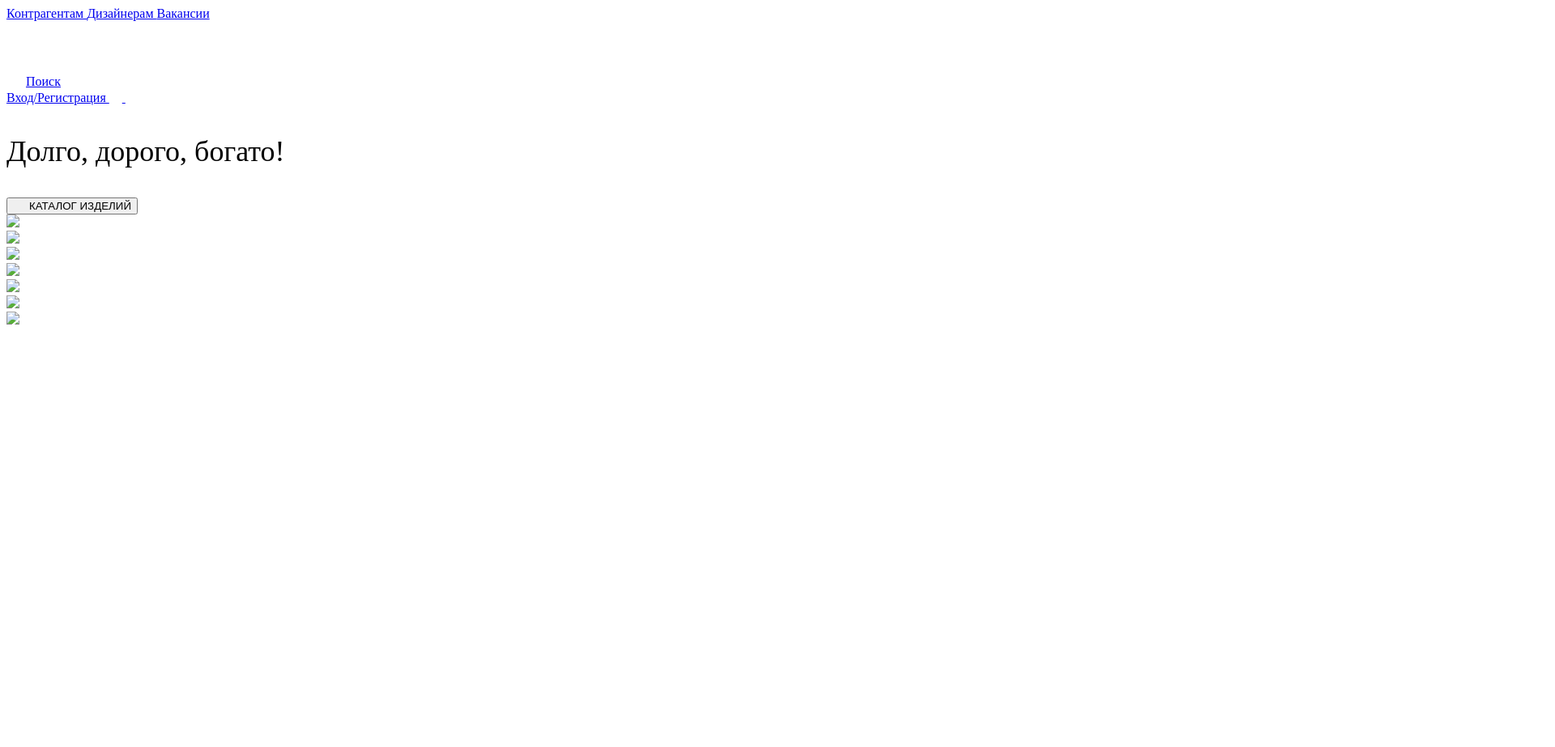
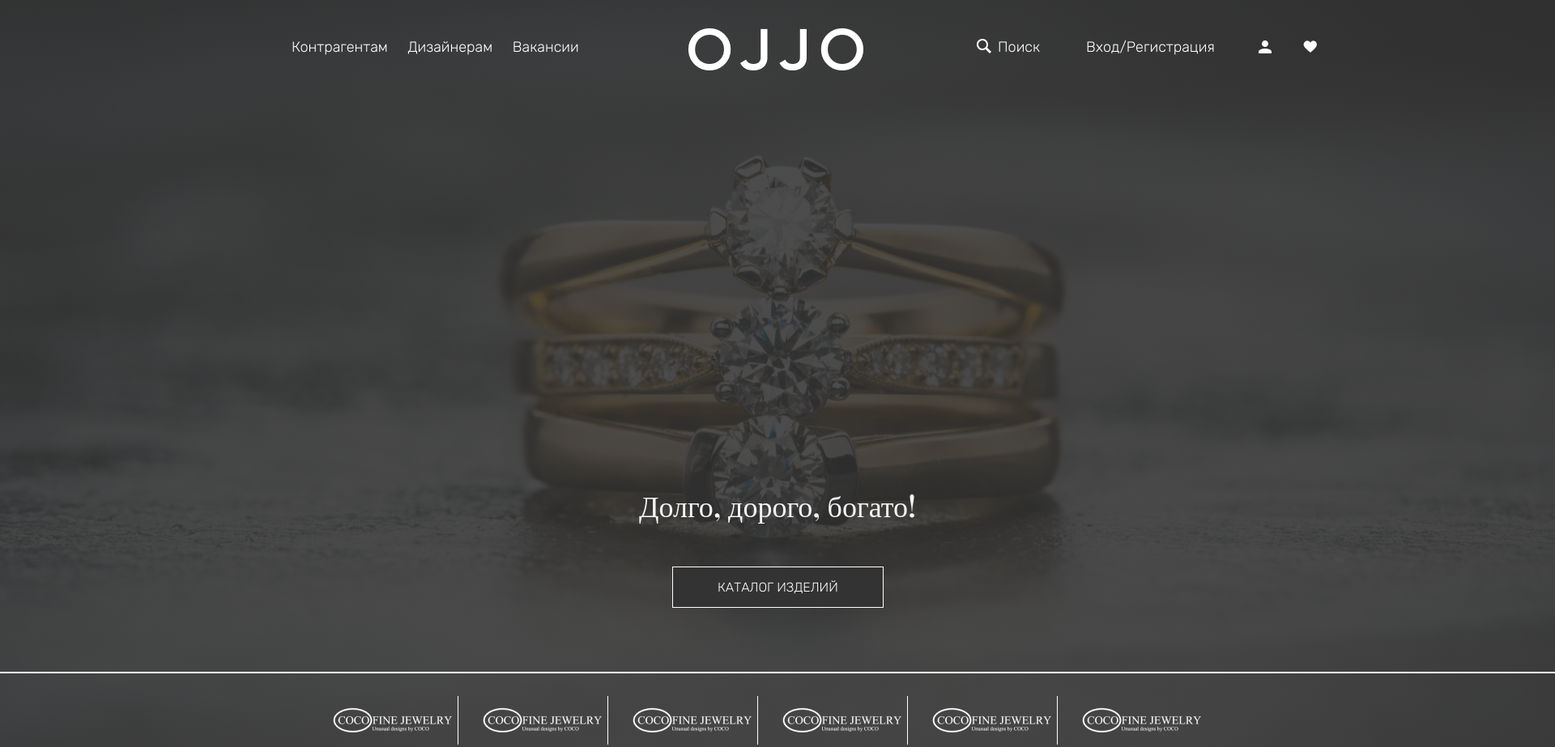
Before and after one commit to f4ver/Store, a plain HTML site: page index.html in a window 1280 px wide. Shown: the whole page at 81% size, 1920 px wide, since content can reach past the window. Before the commit the page ends 800 px from the top, so only its background shows below. Drawn offline with nearby package versions, Linux system fonts and the light colour scheme; the site is published under a folder, as on GitHub Pages, so addresses that start at the root find nothing.

Commit message:
main page

```diff
--- a/index.html
+++ b/index.html
@@ -5,8 +5,8 @@
     <meta http-equiv="X-UA-Compatible" content="IE=edge">
     <meta name="viewport" content="width=device-width, initial-scale=1.0">
     <title>Document</title>
-    <link rel="stylesheet" href="/style/main.css">
-    <link rel="stylesheet" href="/style/reset.css">
+    <link rel="stylesheet" href="style/main.css">
+    <link rel="stylesheet" href="style/reset.css">
     <link rel="preconnect" href="https://fonts.googleapis.com">
 <link rel="preconnect" href="https://fonts.gstatic.com" crossorigin>
 <link href="https://fonts.googleapis.com/css2?family=Rubik:wght@300&display=swap" rel="stylesheet">
@@ -50,26 +50,26 @@
             <div class = "separator"></div>
             <div class = "first-screen-brands">
                 <div class = "brand1">
-                    <img class = "brand-pic" src = "/img/brands.png">
+                    <img class = "brand-pic" src = "img/brands.png">
                 </div>
                 <div class = "brand1">
-                    <img class = "brand-pic" src = "/img/brands.png">
+                    <img class = "brand-pic" src = "img/brands.png">
                 </div>
                 <div class = "brand1">
-                    <img class = "brand-pic" src = "/img/brands.png">
+                    <img class = "brand-pic" src = "img/brands.png">
                 </div>
                 <div class = "brand1">
-                    <img class = "brand-pic" src = "/img/brands.png">
+                    <img class = "brand-pic" src = "img/brands.png">
                 </div>
                 <div class = "brand1">
-                    <img class = "brand-pic" src = "/img/brands.png">
+                    <img class = "brand-pic" src = "img/brands.png">
                 </div>
                 <div style="border: 0;" class = "brand1">
-                    <img class = "brand-pic" src = "/img/brands.png">
+                    <img class = "brand-pic" src = "img/brands.png">
                 </div>
             </div>
                 <div class = "bgcolor"></div>
-                <img  class = "main-ring" src = "/img/main-ring.jpg">
+                <img  class = "main-ring" src = "img/main-ring.jpg">
         </div>
     </section>
 
```
